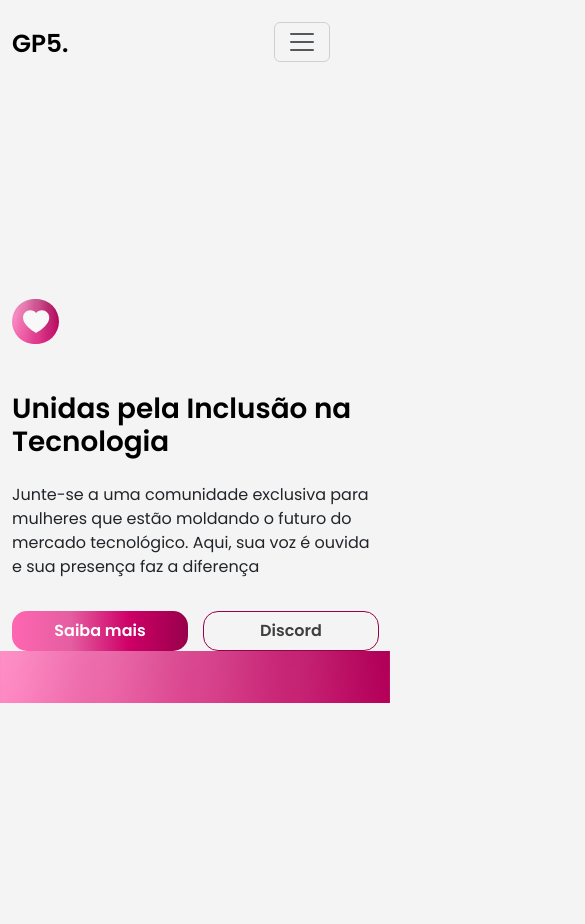
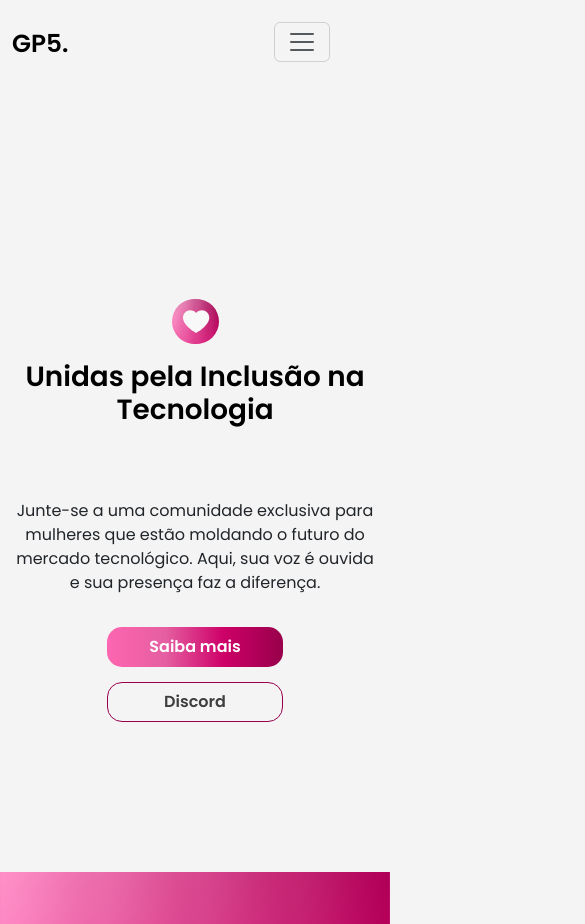
Before and after one commit to SabrinaDamascenoDev/GP5, a React (Create React App) app in the folder gp5/: page / in a window 390 px wide. Shown: the top 924 px of the page, 585 px wide, since content can reach past the window. Before the commit the page ends 844 px from the top, so only its background shows below. Built offline with nearby package versions, Linux system fonts and the light colour scheme.

Commit message:
ajustes na reponsividade do inicio

```diff
--- a/gp5/src/Componentes/InicioHome/InicioHome.js
+++ b/gp5/src/Componentes/InicioHome/InicioHome.js
@@ -6,8 +6,8 @@ import "./inicio.css";
 
 //imagens
 import coracao from "../../imagens/coracaozinho.svg";
-import logo from "../../imagens/logo.svg"
-import baixo from "../../imagens/parteBaixoInicio.svg"
+import logo from "../../imagens/logo.svg";
+import baixo from "../../imagens/parteBaixoInicio.svg";
 
 function Inicio() {
   return (
@@ -21,9 +21,15 @@ function Inicio() {
               <Nav.Link href="#" className="mx-3">
                 Sobre
               </Nav.Link>
-              <Nav.Link href="#" className="mx-3">Objetivo</Nav.Link>
-              <Nav.Link href="#" className="mx-3">Equipe</Nav.Link>
-              <Nav.Link href="#" className="mx-3">Acessar</Nav.Link>
+              <Nav.Link href="#" className="mx-3">
+                Objetivo
+              </Nav.Link>
+              <Nav.Link href="#" className="mx-3">
+                Equipe
+              </Nav.Link>
+              <Nav.Link href="#" className="mx-3">
+                Acessar
+              </Nav.Link>
             </Nav>
             <Nav.Link href="">
               <button className="btn btnPrincipal">Entrar</button>
@@ -32,30 +38,39 @@ function Inicio() {
         </Container>
       </Navbar>
       <div className="container">
-        <div className="d-flex d-inline g-5 elementosInicio">
-        <div className="titulosInicio1 col-lg-5 d-flex ">
-          <div className="d-lg-inline d-lg-flex align-items-center ">
-            <img src={coracao} alt="Coracao" className="mb-5 me-2 align-items-center"></img>
-            <h1 className="titleInicio fs-xl-1">Unidas pela Inclusão na Tecnologia</h1>
+        <div className="d-flex flex-lg-row flex-column align-items-lg-start align-items-center g-5 elementosInicio">
+          <div className="titulosInicio1 col-lg-5 d-flex flex-column align-items-lg-start align-items-center text-lg-start text-center">
+            <div className="d-flex flex-column flex-lg-row align-items-center justify-content-center justify-content-lg-start mb-5">
+              <img
+                src={coracao}
+                alt="Coracao"
+                className="mb-3 mb-lg-0 me-lg-2"
+              ></img>
+              <h1 className="titleInicio fs-xl-1">
+                Unidas pela Inclusão na Tecnologia
+              </h1>
             </div>
             <p className="mt-3">
-            Junte-se a uma comunidade exclusiva para mulheres que estão moldando
-            o futuro do mercado tecnológico. Aqui, sua voz é ouvida e sua
-            presença faz a diferença
+              Junte-se a uma comunidade exclusiva para mulheres que estão
+              moldando o futuro do mercado tecnológico. Aqui, sua voz é ouvida e
+              sua presença faz a diferença.
             </p>
-          <div className="botoes d-flex g-4 mt-3">
-              <button className="btnPrincipal btnPrincipalDesc">Saiba mais</button>
+            <div className="botoes d-flex flex-column flex-lg-row align-items-center align-items-lg-start g-4 mt-3">
+              <button className="btnPrincipal btnPrincipalDesc">
+                Saiba mais
+              </button>
               <button className="btnSec btnSecDesc">Discord</button>
             </div>
           </div>
 
-        <div className="imagemInicio col-5">
-            <img src={logo} className="img"></img>
+          <div className="imagemInicio d-none d-lg-block col-5">
+            <img src={logo} className="img-fluid" alt="Logo"></img>
           </div>
         </div>
       </div>
-      <div style={{ width: '100%' }}>
-        <img src={baixo} alt="" style={{ width: '100%' }} />
+
+      <div className="imagemBaixo-container" style={{ width: "100%" }}>
+        <img src={baixo} alt="" style={{ width: "100%" }} />
       </div>
     </div>
   );
--- a/gp5/src/Componentes/InicioHome/inicio.css
+++ b/gp5/src/Componentes/InicioHome/inicio.css
@@ -56,9 +56,15 @@ body{
     gap: 12em;
   }
 
-@media (max-width: 700px) {
+@media (max-width: 780px) {
 
   .img{
     display: none;
   }
 }
+
+@media (max-width: 1200px) {
+  .imagemBaixo-container {
+    margin-top: 150px; /* Ajuste o valor conforme necessário */
+  }
+}
```
Lines whose indentation alone changed are shown as unchanged.
